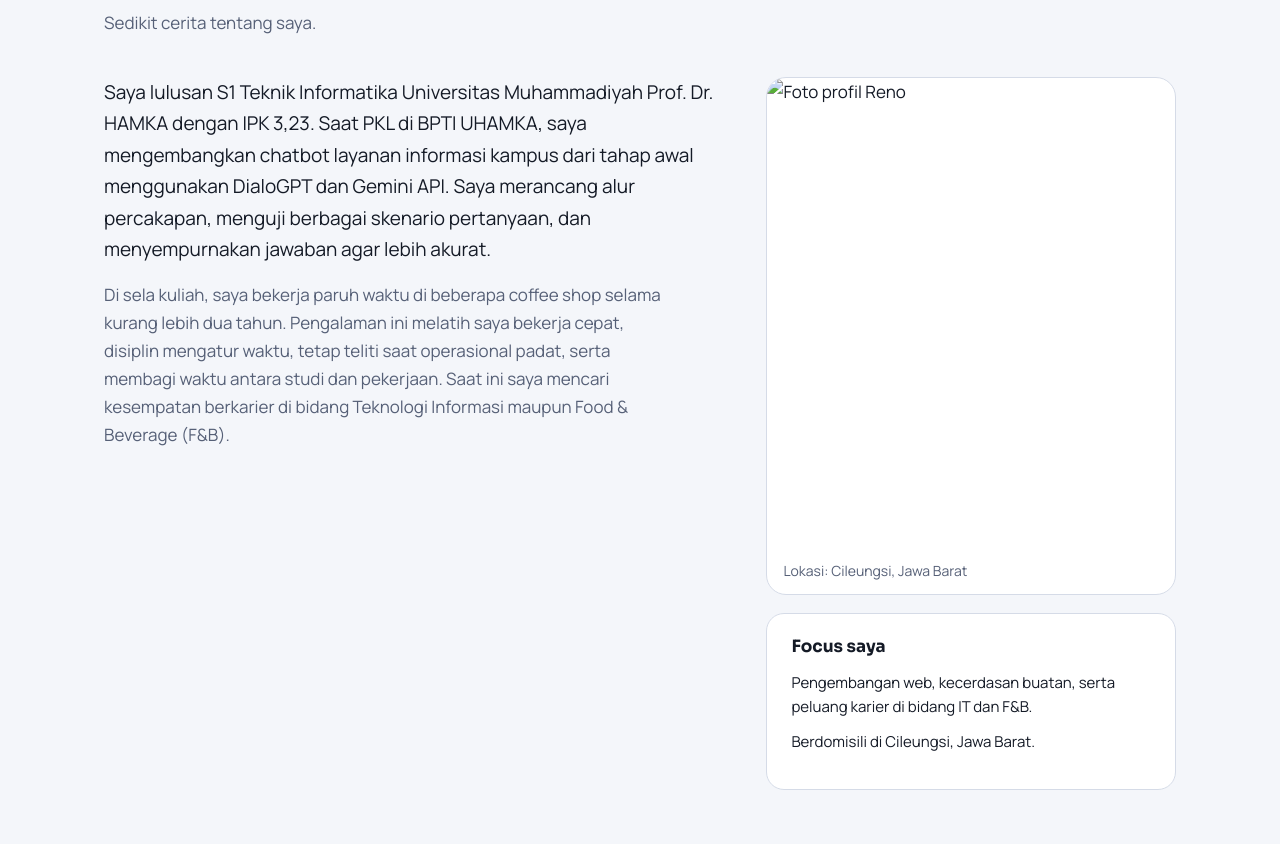
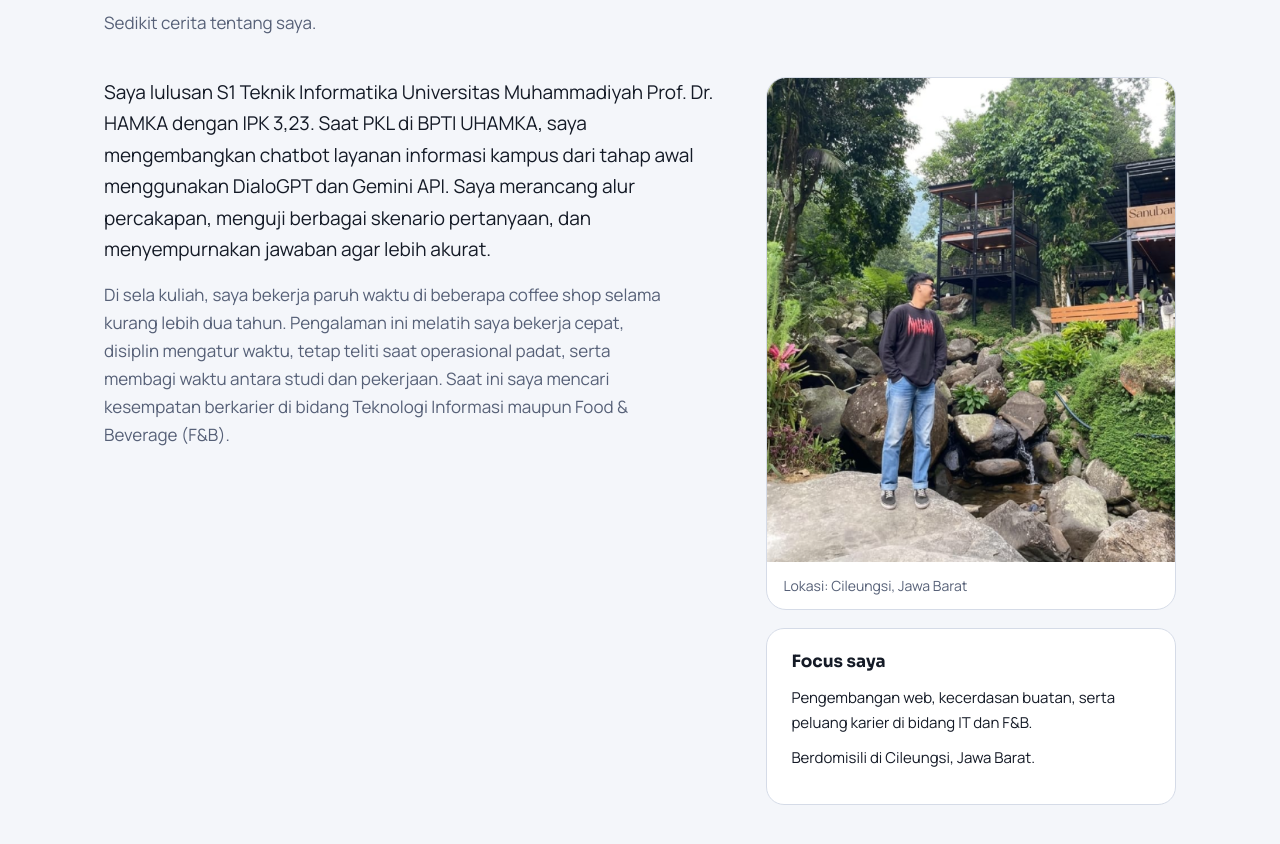
Before and after one commit to renopranowo22-boop/portfolio, a plain HTML site: page index.html in a window 1280 px wide. Shown: the part 1149-1993 px from the top of the page. Drawn offline with Linux system fonts and the light colour scheme.

Commit message:
Update profile image source in index.html

```diff
--- a/index.html
+++ b/index.html
@@ -110,7 +110,7 @@
 
           <div class="about-column">
             <div class="photo-card">
-              <img class="avatar" src="images/Screenshot 2026-11-14 015252.png" alt="Foto profil Reno" />
+              <img src="./foto-reno.png.png" alt="Foto profil Reno">
               <p class="photo-caption">Lokasi: Cileungsi, Jawa Barat</p>
             </div>
 
```
